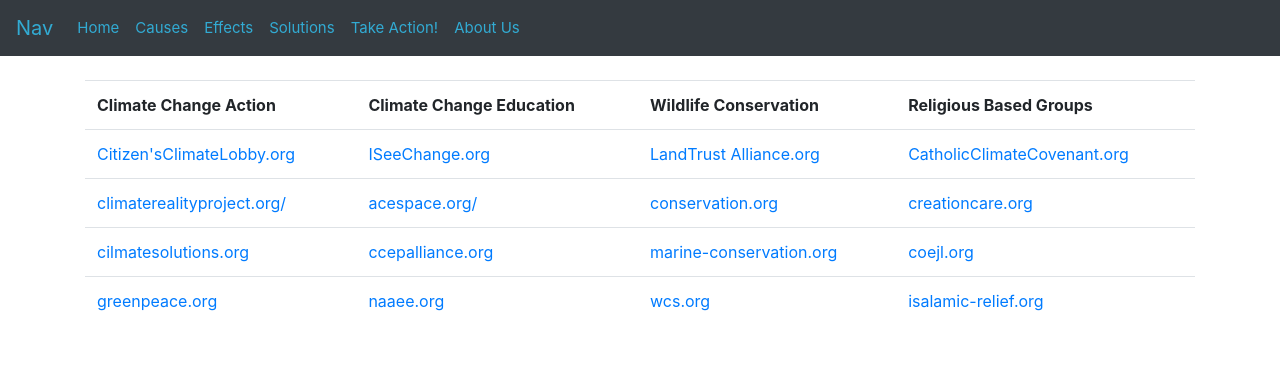
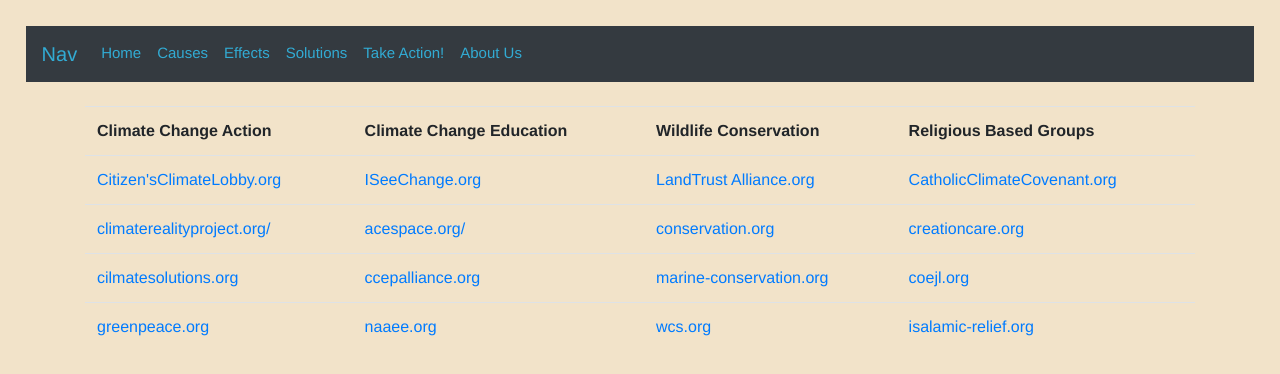
Before and after one commit to Analytix1/Climate-Change, a plain HTML site: page TakeAction.html in a window 1280 px wide. Drawn offline with nearby package versions, Linux system fonts and the light colour scheme; the site is published under a folder, as on GitHub Pages, so addresses that start at the root find nothing.

Commit message:
Update TakeAction.html

```diff
--- a/TakeAction.html
+++ b/TakeAction.html
@@ -7,8 +7,8 @@
     <meta name="viewport" content="width=device-width, initial-scale=1">
 
       <link rel="stylesheet" href="https://stackpath.bootstrapcdn.com/bootstrap/4.3.1/css/bootstrap.min.css" integrity="sha384-ggOyR0iXCbMQv3Xipma34MD+dH/1fQ784/j6cY/iJTQUOhcWr7x9JvoRxT2MZw1T" crossorigin="anonymous">
-  <link rel="stylesheet" href="/style.css">
-  <link rel="stylesheet" href="/effects.css">
+  <link rel="stylesheet" href="style.css">
+  <link rel="stylesheet" href="effects.css">
 
     </head>
     <body>
```
